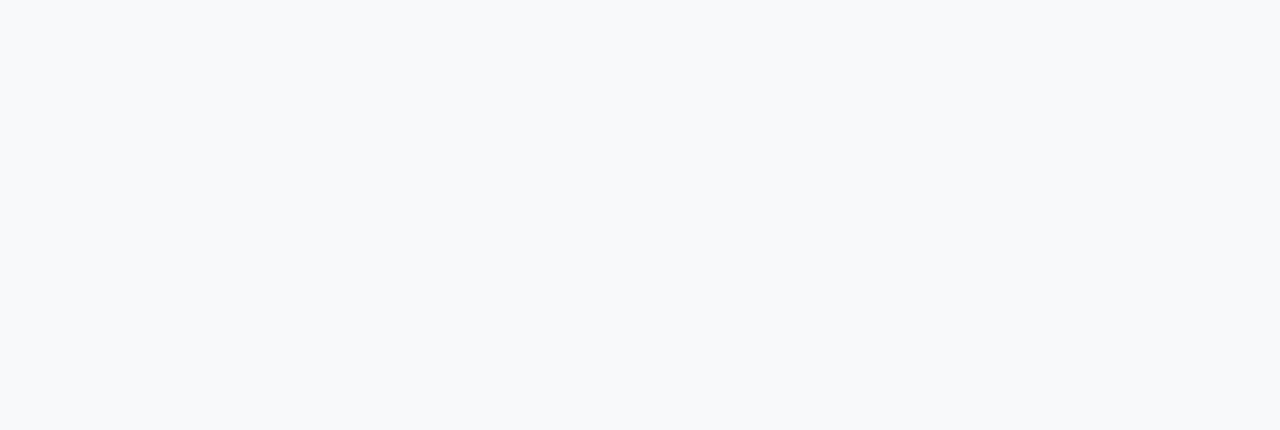
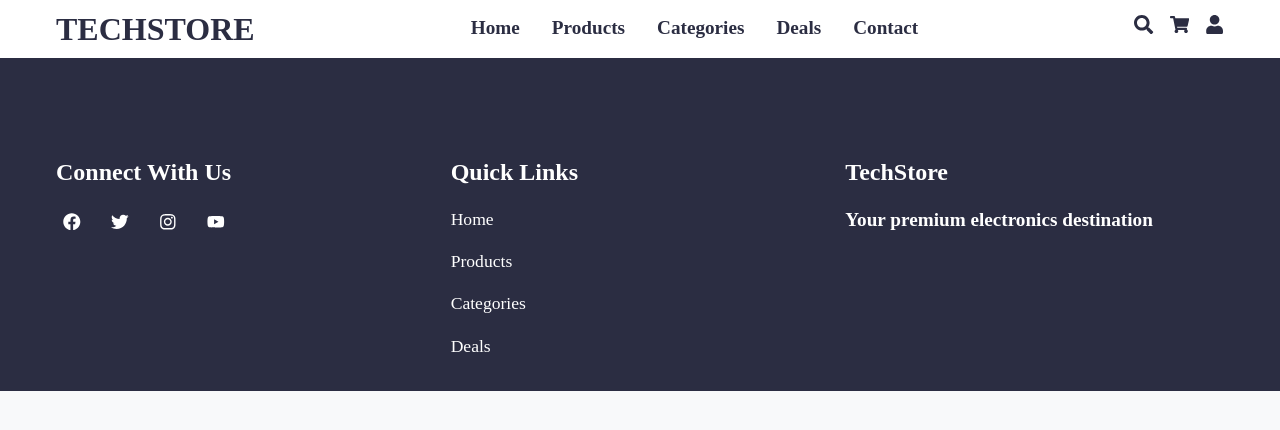
Before and after one commit to mohammadmehdidalvandii/techstore-front-end, a React (Vite) app: page /Login in a window 1280 px wide. Before the commit this address had no page. Shown: the top 430 px of the page. Built offline with nearby package versions, Linux system fonts and the light colour scheme.

Commit message:
create page-login

```diff
--- a/src/components/module/Navbar/Navbar.tsx
+++ b/src/components/module/Navbar/Navbar.tsx
@@ -35,7 +35,7 @@ const Navbar:React.FC = ()=>{
                 <div className='menu'>
                     <NavLink to='/' className='nav_link'><FaSearch/></NavLink>
                     <NavLink to='/Cart' className='nav_link'><FaShoppingCart /></NavLink>
-                    <NavLink to='/' className='nav_link'><FaUser/></NavLink>
+                    <NavLink to='/Login' className='nav_link'><FaUser/></NavLink>
                 </div>
             </div>
             <div className="mobile">
--- /dev/null
+++ b/src/page/Login/Login.tsx
@@ -0,0 +1,14 @@
+import Footer from '@components/module/Footer/Footer'
+import Navbar from '@components/module/Navbar/Navbar'
+import React from 'react'
+
+const Login:React.FC = ()=>{
+  return (
+    <>
+    <Navbar/>
+    <Footer/>
+    </>
+  )
+}
+
+export default Login
--- a/src/route.tsx
+++ b/src/route.tsx
@@ -2,12 +2,14 @@ import Home from "./page/Home/Home";
 import Products from "@page/Products/Products";
 import Contact from "@page/Contact/Contact";
 import Cart from "@page/Cart/Cart";
+import Login from "@page/Login/Login";
 
 const routes = [
     {path:'/' , element:<Home/>},
     {path:'/Products' , element:<Products/>},
     {path:'/Contact' , element:<Contact/>},
     {path:'/Cart' , element:<Cart/>},
+    {path:'/Login' , element:<Login/>},
 ]
 
 export default routes
```
